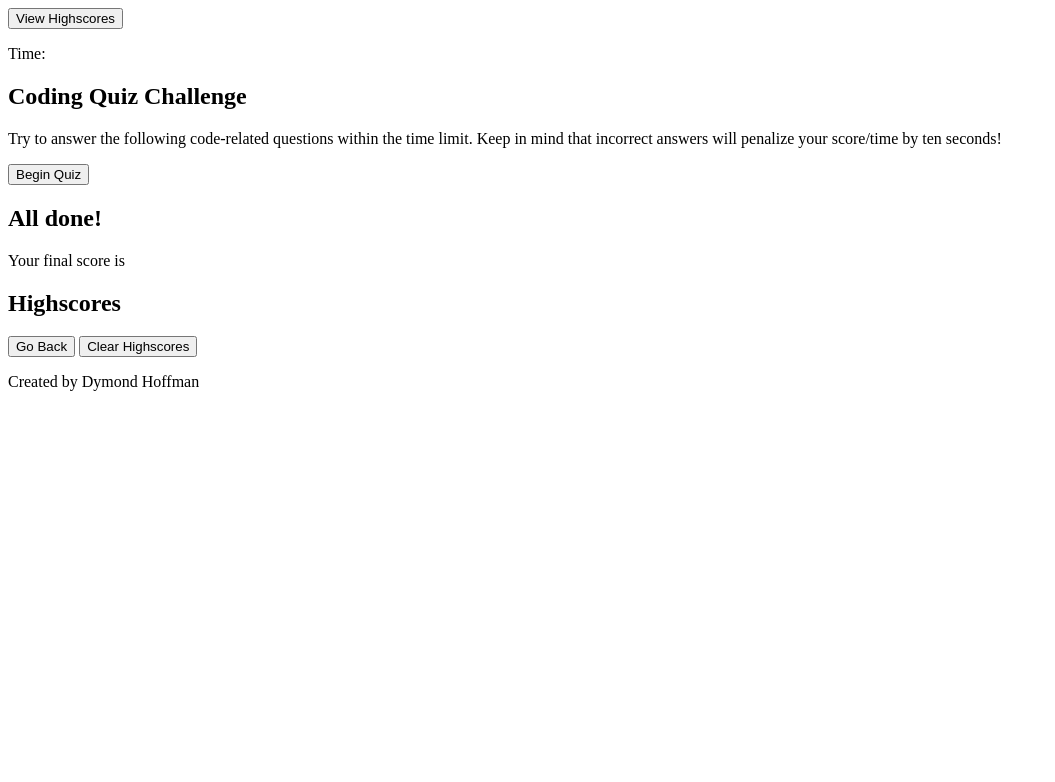
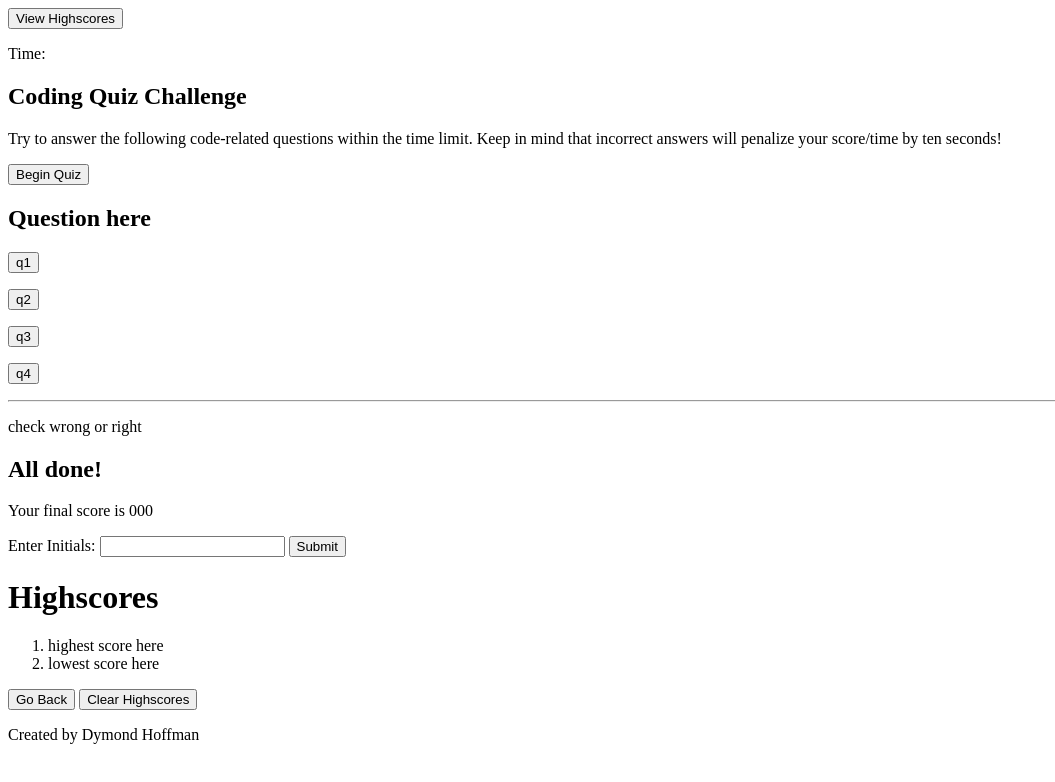
Before and after one commit to dhoffman03/Coding-Quiz, a plain HTML site: page index.html in a window 1280 px wide. Shown: the whole page, without its empty margins (0-1055 px from the left). Drawn offline with Linux system fonts and the light colour scheme.

Commit message:
setting up question format

```diff
--- a/index.html
+++ b/index.html
@@ -13,10 +13,8 @@
 
     <!-- Navbar -->
     <header>
-        <nav>
-            <button>View Highscores</button>
-            <p>Time:</p>
-        </nav>
+        <button>View Highscores</button>
+        <p>Time:</p>
     </header>
 
     <main>
@@ -29,25 +27,46 @@
         </section>
 
         <!-- Quiz questions -->
-        <section>
+        <div>
+            <h2>Question here</h2>
             <!-- five questions with 4 options -->
-        </section>
+            <div>
+                <p><button>q1</button></p>
+                <p><button>q2</button></p>
+                <p><button>q3</button></p>
+                <p><button>q4</button></p>
+                <hr>
+                <p>check wrong or right</p>
+            </div>
+        </div>
 
         <!-- Save initials -->
         <section>
             <h1>All done!</h1>
-            <p>Your final score is</p>
-            <form></form>
+            <p>Your final score is 000</p>
+            <form>
+                <label>Enter Initials:</label>
+                <input type="text" id="initials" value="">
+                <button>Submit</button>
+            </form>
         </section>
 
 
         <!-- Highscores -->
-        <section>
+        <div>
             <h1>Highscores</h1>
-            <div></div>
+            <ol>
+                <!-- scores listed here -->
+                <li>
+                    highest score here
+                </li>
+                <li>
+                    lowest score here
+                </li>
+            </ol>
             <button>Go Back</button>
             <button>Clear Highscores</button>
-        </section>
+        </div>
 
 
     </main>
```
Also changed, not shown: 3 other files.
